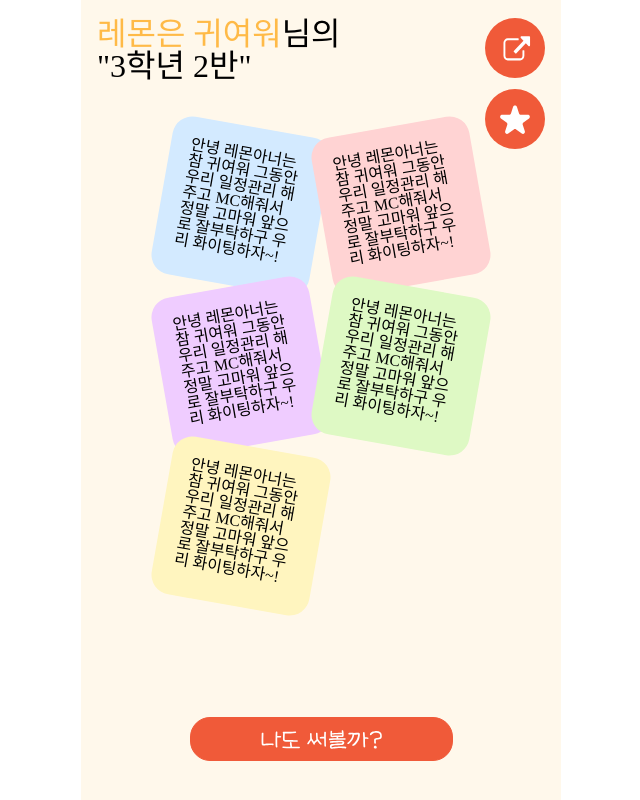
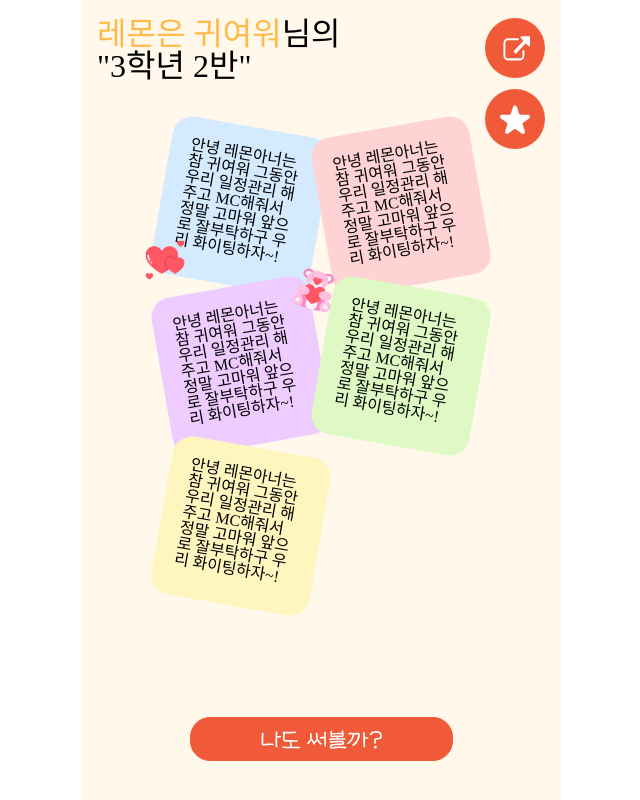
Before and after one commit to Memory-maker/rolling-paper-client, a React (Vite) app: page /rollingpaper/1 in a window 1280 px wide. Shown: the whole page, without its empty margins (319-959 px from the left). Built offline with nearby package versions, Linux system fonts and the light colour scheme; a web font is replaced by a local one.

Commit message:
feat: sticker, needed: sticker rearrange, resize, rotate

```diff
--- a/package.json
+++ b/package.json
@@ -18,6 +18,7 @@
     "styled-component": "^2.8.0",
     "styled-components": "^5.3.5",
     "styled-reset": "^4.4.1",
+    "uuid": "^8.3.2",
     "vite-plugin-svgr": "^2.1.0"
   },
   "devDependencies": {
@@ -25,6 +26,7 @@
     "@types/react-dom": "^18.0.0",
     "@types/react-router-dom": "^5.3.3",
     "@types/styled-components": "^5.1.25",
+    "@types/uuid": "^8.3.4",
     "@typescript-eslint/eslint-plugin": "^5.28.0",
     "@typescript-eslint/parser": "^5.28.0",
     "@vitejs/plugin-react": "^1.3.0",
--- a/src/components/Sticker.tsx
+++ b/src/components/Sticker.tsx
@@ -1,29 +1,86 @@
-import React from "react";
-import styled from "styled-components";
+import React, { useState } from "react";
+import styled, { keyframes } from "styled-components";
 export interface StickerProps {
   size?: number;
-  type: "heart" | "confetti" | "cupcake" | "garlands" | "moon" | "present" | "clova" | "bear" | "sun";
-  rotate: number;
-  x: number;
-  y: number;
+  type: StickerType;
+  rotate?: number;
+  x?: number;
+  y?: number;
+  onCreate?: () => void;
+  changeMode?: boolean;
+}
+
+export enum StickerType {
+  heart = "heart",
+  confetti = "confetti",
+  cupcake = "cupcake",
+  garlands = "garlands",
+  moon = "moon",
+  present = "present",
+  clova = "clova",
+  bear = "bear",
+  sun = "sun",
 }
 
 const Sticker = ({ ...props }: StickerProps) => {
-  return <Container className="sticker" {...props}></Container>;
+  const [clicked, setClicked] = useState(false);
+  return (
+    <Container
+      onClick={() => {
+        if (props.onCreate) {
+          props.onCreate();
+        } else {
+          setClicked(true);
+          setTimeout(() => setClicked(false), 1000);
+        }
+      }}
+      className={`sticker ${clicked}`}
+      {...props}
+    ></Container>
+  );
 };
 
 export default Sticker;
 
 const Container = styled.div<StickerProps>`
+  cursor: pointer;
   z-index: 10;
-  position: absolute;
-  background-image: ${(props) => `url(imgs/${props.type}.png)`};
+  background-position: center;
+  position: ${(props) => (props.x || props.y) && "absolute"};
+  background-image: ${(props) => `url(/imgs/${props.type}.png)`};
   background-repeat: no-repeat;
   background-size: contain;
 
   width: ${(props) => `${props.size ? props.size : 40}px`};
   height: ${(props) => `${props.size ? props.size : 40}px`};
-  transform: ${(props) => `rotate(${props.rotate}deg)`};
+
+  transform: ${(props) => `rotate(${props.rotate ? props.rotate : 0}deg)`};
   top: ${(props) => `${props.y}px`};
   left: ${(props) => `${props.x}px`};
+
+  &:hover,
+  .clicked {
+    animation-name: stickerAnimate;
+    animation-duration: 1s;
+  }
+
+  @keyframes stickerAnimate {
+    0% {
+      scale: 1;
+    }
+    25% {
+      scale: 1.2;
+      transform: ${(props) => `rotate(${props.rotate ? props.rotate + 10 : 10}deg)`};
+    }
+    50% {
+      transform: ${(props) => `rotate(${props.rotate ? props.rotate - 10 : -10}deg)`};
+    }
+    75% {
+      transform: ${(props) => `rotate(${props.rotate ? props.rotate + 10 : 10}deg)`};
+    }
+    100% {
+      scale: 1;
+      transform: ${(props) => `rotate(${props.rotate ? props.rotate : 0}deg)`};
+    }
+  }
 `;
--- a/src/pages/RollingPaper/components/Header.tsx
+++ b/src/pages/RollingPaper/components/Header.tsx
@@ -10,9 +10,10 @@ interface HeaderProps {
   infos: RollingPaper;
   setShareModalShow: () => void;
   setStickerModalShow: () => void;
+  stickerModalShow: boolean;
 }
 
-const Header = ({ infos, setShareModalShow, setStickerModalShow }: HeaderProps) => {
+const Header = ({ infos, setShareModalShow, setStickerModalShow, stickerModalShow }: HeaderProps) => {
   return (
     <Container>
       <Title isDark={false}>
@@ -24,7 +25,7 @@ const Header = ({ infos, setShareModalShow, setStickerModalShow }: HeaderProps)
       </Title>
       <Buttons>
         <ShareButton setShow={setShareModalShow} />
-        <StickerButton setShow={setStickerModalShow} />
+        <StickerButton stickerModalShow={stickerModalShow} setShow={setStickerModalShow} />
       </Buttons>
     </Container>
   );
--- a/src/pages/RollingPaper/components/StickerButton.tsx
+++ b/src/pages/RollingPaper/components/StickerButton.tsx
@@ -2,10 +2,11 @@ import React from "react";
 
 interface ButtonProps {
   setShow: () => void;
+  stickerModalShow: boolean;
 }
 
-const StickerButton = ({ setShow }: ButtonProps) => {
-  return (
+const StickerButton = ({ setShow, stickerModalShow }: ButtonProps) => {
+  return !stickerModalShow ? (
     <div
       onClick={setShow}
       dangerouslySetInnerHTML={{
@@ -15,7 +16,18 @@ const StickerButton = ({ setShow }: ButtonProps) => {
 </svg>
 `,
       }}
-    ></div>
+    />
+  ) : (
+    <div
+      onClick={setShow}
+      dangerouslySetInnerHTML={{
+        __html: `<svg width="60" height="60" viewBox="0 0 60 60" fill="none" xmlns="http://www.w3.org/2000/svg">
+        <rect width="60" height="60" rx="30" fill="#F05A39"/>
+        <path d="M17 28.5L27.8372 39.5924L42.5 21.8888" stroke="white" stroke-width="5"/>
+        </svg>
+`,
+      }}
+    />
   );
 };
 
--- /dev/null
+++ b/src/pages/RollingPaper/components/StickerList.tsx
@@ -0,0 +1,43 @@
+import React from "react";
+import styled from "styled-components";
+import Sticker, { StickerProps, StickerType } from "../../../components/Sticker";
+
+interface StickerListProps {
+  addSticker: (type: StickerType) => void;
+}
+
+const StickerList = ({ addSticker }: StickerListProps) => {
+  return (
+    <Container>
+      <Stickers>
+        {Object.values(StickerType).map((type) => (
+          <Sticker onCreate={() => addSticker(type)} type={type} key={type} />
+        ))}
+      </Stickers>
+    </Container>
+  );
+};
+
+export default StickerList;
+const Container = styled.div`
+  z-index: 8;
+  position: absolute;
+  height: 100%;
+  width: 100%;
+  padding: 32px 16px;
+`;
+const Stickers = styled.div`
+  z-index: 20;
+  position: absolute;
+  bottom: 0;
+  left: 0;
+  width: 100%;
+  background: rgba(255, 255, 255, 0.8);
+  display: grid;
+  grid-template-columns: repeat(3, 1fr);
+  grid-template-rows: repeat(3, 1fr);
+  grid-gap: 16px;
+  justify-items: center;
+  box-sizing: border-box;
+  padding: 32px 16px;
+`;
--- a/src/pages/RollingPaper/index.tsx
+++ b/src/pages/RollingPaper/index.tsx
@@ -1,13 +1,16 @@
 import React, { useEffect, useState } from "react";
 import { useNavigate, useParams } from "react-router-dom";
 import styled from "styled-components";
+import Sticker, { StickerProps, StickerType } from "../../components/Sticker";
 import { colors } from "../../theme/color";
 import Modal from "../Modal";
 import Card from "./components/Card";
 import Detail from "./components/Detail";
 import Header from "./components/Header";
 import MakeButton from "./components/MakeButton";
+import StickerList from "./components/StickerList";
 import cardDummy from "./utils/cardDummy";
+import { v4 as uuidv4 } from "uuid";
 
 const RollingPaper = () => {
   const rollingPaperId = useParams().rollingPaperId;
@@ -15,6 +18,15 @@ const RollingPaper = () => {
   const [shareModalShow, setShareModalShow] = useState(false);
   const [stickerModalShow, setStickerModalShow] = useState(false);
   const [cardIndex, setCardIndex] = useState<number>(0);
+  const [stickers, setStickers] = useState<{ [id: string]: StickerProps }>({
+    a: { type: StickerType.heart, x: 0, y: 130 },
+    b: { type: StickerType.bear, x: 150, y: 160, rotate: 15 },
+  });
+
+  const addSticker = (type: StickerType) => {
+    const newId = uuidv4();
+    setStickers({ ...stickers, [newId]: { type: type, x: 200, y: 200, changeMode: true } });
+  };
 
   const handleClick = (id: number) => {
     setShowDetail(true);
@@ -41,8 +53,13 @@ const RollingPaper = () => {
         infos={dummy}
         setShareModalShow={() => setShareModalShow(!shareModalShow)}
         setStickerModalShow={() => setStickerModalShow(!stickerModalShow)}
+        stickerModalShow={stickerModalShow}
       />
       <Content>
+        {Object.keys(stickers).map((id) => {
+          const config = { ...stickers[id], changeMode: stickerModalShow };
+          return <Sticker key={id} {...config} />;
+        })}
         {dummy.cards.map((card, index) => (
           <Card index={index} key={index} card={card} handleClick={() => handleClick(index)} />
         ))}
@@ -50,11 +67,12 @@ const RollingPaper = () => {
       <ButtonContainer>
         <MakeButton handleClick={() => navigate("/editor")} />
       </ButtonContainer>
-      {shareModalShow && (
+      {shareModalShow && !stickerModalShow && (
         <Modal setIsModalOpen={setShareModalShow}>
           <ModalText>복사 완료!</ModalText>
         </Modal>
       )}
+      {stickerModalShow && !shareModalShow && <StickerList addSticker={addSticker} />}
       {showDetail && (
         <Detail card={dummy.cards[cardIndex]} onPrev={onPrev} onNext={onNext} setShowDetail={setShowDetail} />
       )}
@@ -82,6 +100,7 @@ const Container = styled.div<ContainerProps>`
 `;
 
 const Content = styled.div`
+  position: relative;
   display: grid;
   grid-template-columns: repeat(2, 1fr);
   margin: 0 auto;
```
Also changed, not shown: 1 other file (tests, documents, lock files or other folders).
